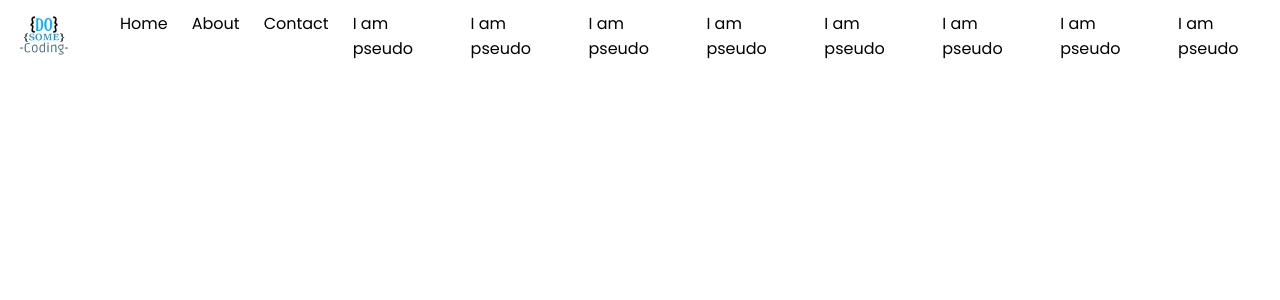
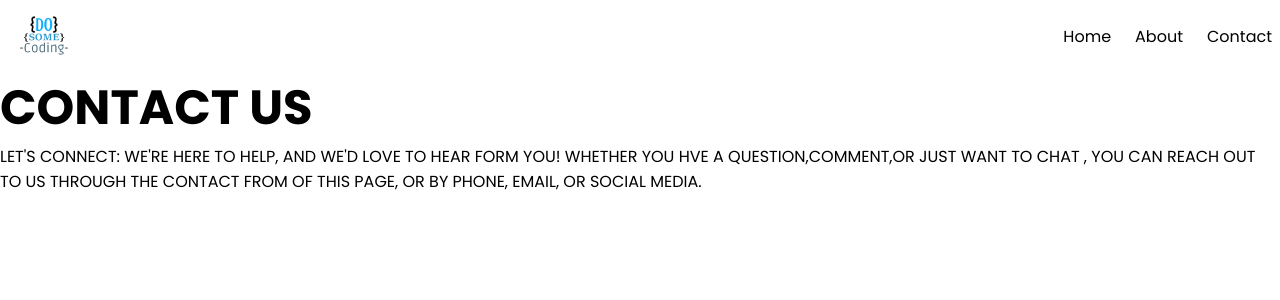
Before and after one commit to wasim-27/ContactUs, a React (Vite) app: page / in a window 1280 px wide. Shown: the top 300 px of the page. Built offline with nearby package versions, Linux system fonts and the light colour scheme; a web font is replaced by a local one.

Commit message:
Contact header section created using modules

```diff
--- a/src/App.jsx
+++ b/src/App.jsx
@@ -1,11 +1,13 @@
 import React from 'react'
 import Navigation from './components/Navigation/Navigation'
 import './App.css';
+import ContactHeader from './components/ContactHeader/ContactHeader';
 
 const App = () => {
   return (
     <div>
       <Navigation/>
+      <ContactHeader/>
     </div>
   )
 }
--- /dev/null
+++ b/src/components/ContactHeader/ContactHeader.jsx
@@ -0,0 +1,16 @@
+import React from 'react'
+import styles from './ContactHeader.module.css';
+
+const ContactHeader = () => {
+  return (
+    <div className={`container ${styles.contact_section}`}>
+        <h1>CONTACT US</h1>
+        <p>LET'S CONNECT: WE'RE HERE TO HELP, AND WE'D LOVE TO HEAR FORM YOU!
+            WHETHER YOU HVE A QUESTION,COMMENT,OR JUST WANT TO CHAT , YOU CAN REACH OUT TO US THROUGH THE CONTACT FROM
+            OF THIS PAGE, OR BY PHONE, EMAIL, OR SOCIAL MEDIA.{""}
+        </p>
+    </div>
+  )
+}
+
+export default ContactHeader
--- /dev/null
+++ b/src/components/ContactHeader/ContactHeader.module.css
@@ -0,0 +1,9 @@
+.contact_section h1 {
+    font-size: 48px;
+    font-weight: 800;
+}
+
+.contact_section p{
+    font-weight: 500;
+
+}
--- a/src/components/Navigation/Navigation.jsx
+++ b/src/components/Navigation/Navigation.jsx
@@ -11,14 +11,6 @@ const Navigation = () => {
         <li>Home</li>
         <li>About</li>
         <li>Contact</li>
-        <p> I am pseudo</p>
-        <p> I am pseudo</p>
-        <p> I am pseudo</p>
-        <p> I am pseudo</p>
-        <p> I am pseudo</p>
-        <p> I am pseudo</p>
-        <p> I am pseudo</p>
-        <p> I am pseudo</p>
       </ul>
     </nav>
   )
```
